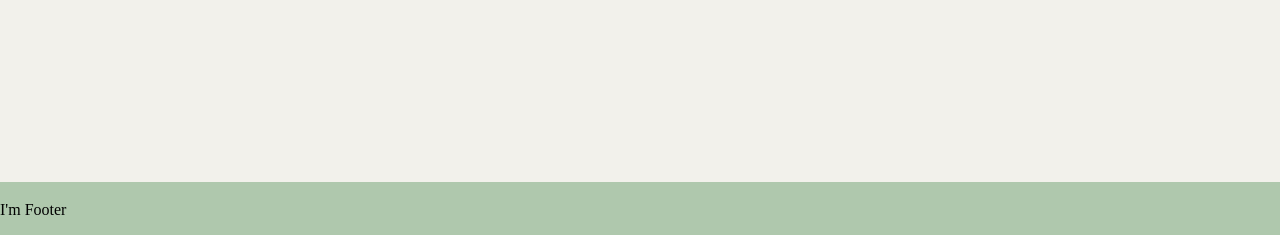
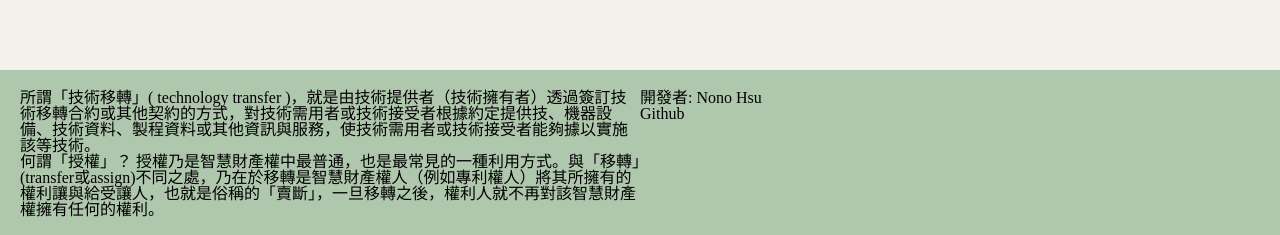
Before and after one commit to spest3122/spest3122.github.io, a React (Vite) app: page / in a window 1280 px wide. Shown: the part 562-797 px from the top of the page. Built offline with nearby package versions, Linux system fonts and the light colour scheme; no server answers.

Commit message:
feature 1. 底部組件加入授權相關的描述與開發者 2. 移除api邏輯非必要參數

```diff
--- a/src/component/Footer/footer.css
+++ b/src/component/Footer/footer.css
@@ -1,4 +1,10 @@
 .footer {
   background-color: #afc8ad;
-  padding: 20px 0;
+  padding: 20px;
+  display: flex;
 }
+
+.footer .info,
+.personInfo {
+  flex: 1;
+}
--- a/src/component/Footer/index.jsx
+++ b/src/component/Footer/index.jsx
@@ -1,6 +1,25 @@
 import "./footer.css";
 function Footer() {
-  return <footer className="footer">I'm Footer</footer>;
+  return (
+    <footer className="footer">
+      <div className="info">
+        <p>
+          所謂「技術移轉」( technology transfer
+          )，就是由技術提供者（技術擁有者）透過簽訂技術移轉合約或其他契約的方式，對技術需用者或技術接受者根據約定提供技、機器設備、技術資料、製程資料或其他資訊與服務，使技術需用者或技術接受者能夠據以實施該等技術。
+        </p>
+        <p>
+          何謂「授權」？
+          授權乃是智慧財產權中最普通，也是最常見的一種利用方式。與「移轉」(transfer或assign)不同之處，乃在於移轉是智慧財產權人（例如專利權人）將其所擁有的權利讓與給受讓人，也就是俗稱的「賣斷」，一旦移轉之後，權利人就不再對該智慧財產權擁有任何的權利。
+        </p>
+      </div>
+      <div className="personInfo">
+        <p>開發者: Nono Hsu</p>
+        <p>
+          <a>Github</a>
+        </p>
+      </div>
+    </footer>
+  );
 }
 
 export default Footer;
--- a/src/component/Logic/mdares.js
+++ b/src/component/Logic/mdares.js
@@ -2,7 +2,7 @@
 export const mdaresApi = async () => {
   let apiResult = await axios.get("DataFileService.aspx?UnitId=106&$top=10");
   let returnArray = [];
-  apiResult.data.map((item, index) => {
+  apiResult.data.map((item) => {
     returnArray.push({
       date: item["公告日期"],
       url: item["網址"],
```
